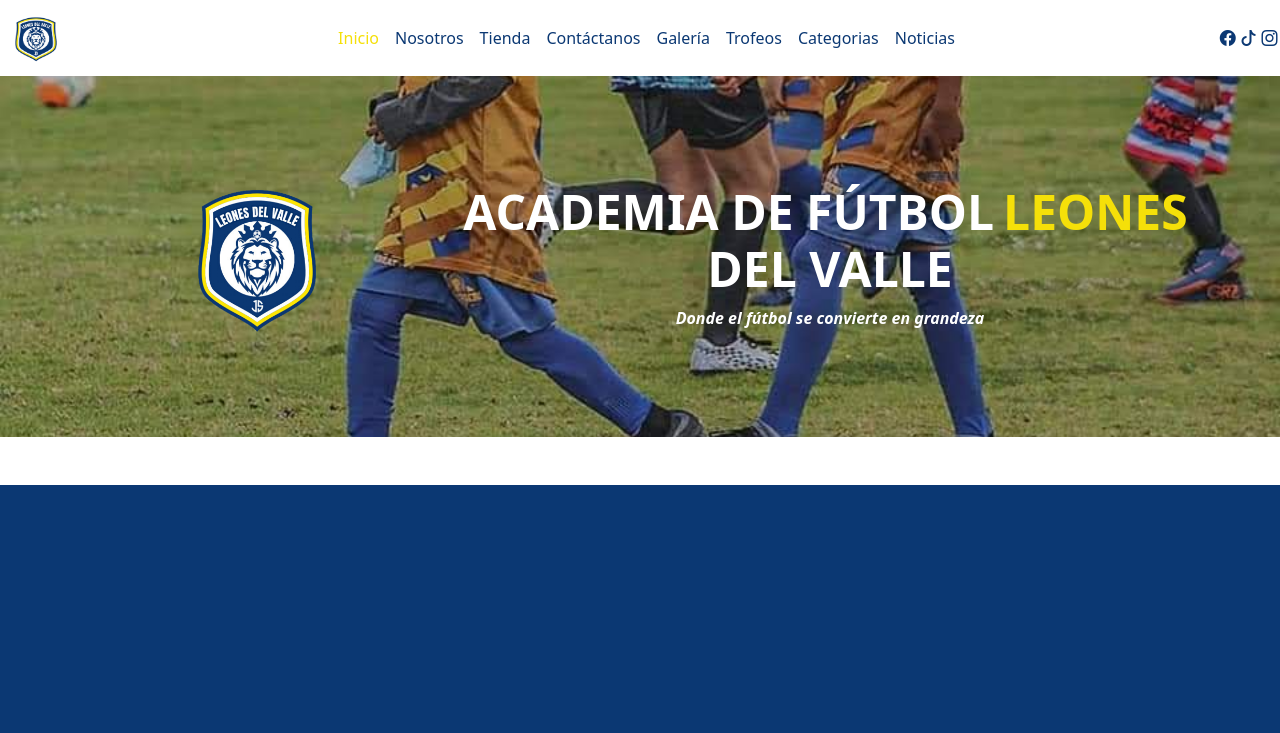
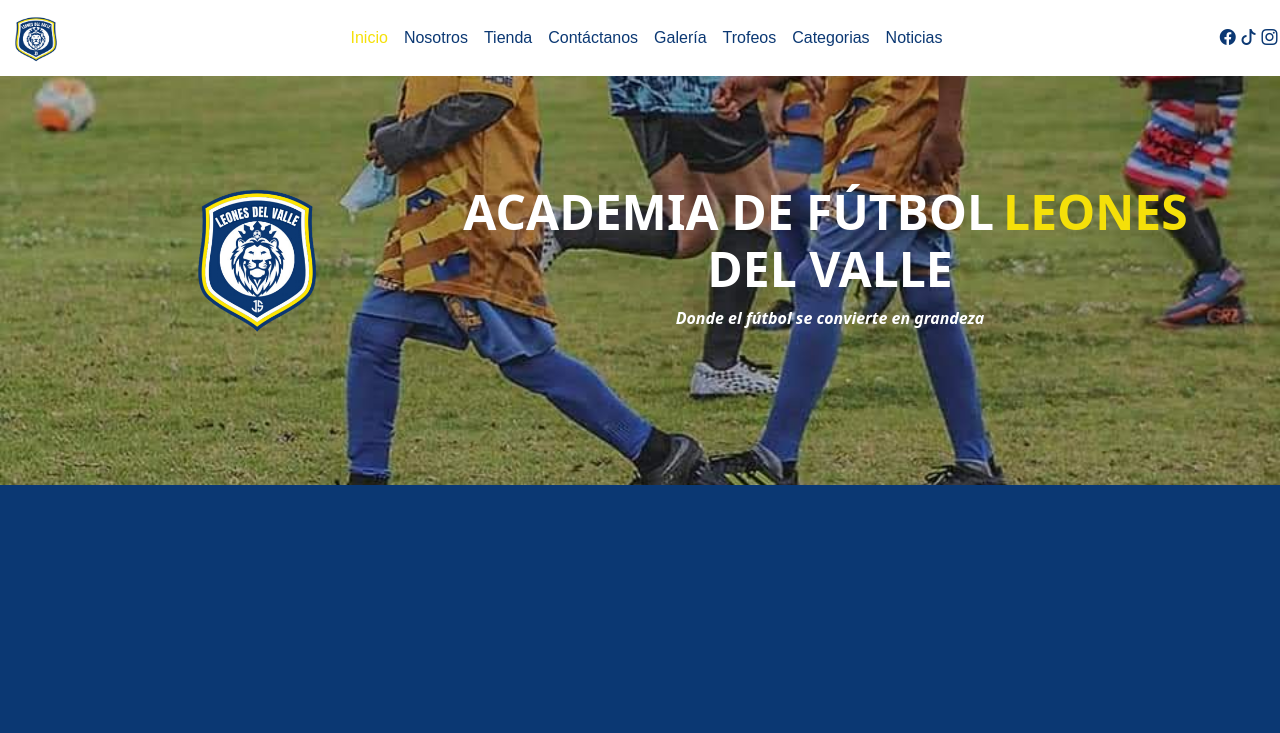
Before and after one commit to ljairgt15/ValleyLion, an Angular app: page / in a window 1280 px wide. Shown: the top 733 px of the page. Built offline with nearby package versions, Linux system fonts and the light colour scheme.

Commit message:
fix: clean code

```diff
--- a/src/app/components/index/index.component.html
+++ b/src/app/components/index/index.component.html
@@ -1,4 +1,4 @@
-<div class="hero-section">
+<section class="hero-section">
   <div class="container">
     <div class="row align-items-center">
       <div class="col-lg-4 text-center text-lg-left">
@@ -13,11 +13,12 @@
       </div>
     </div>
   </div>
-</div>
-<br>
-<br>
-<div class="wave-container">
-  <svg class="waves" xmlns="http://www.w3.org/2000/svg" xmlns:xlink="http://www.w3.org/1999/xlink" viewBox="0 24 150 28" preserveAspectRatio="none" shape-rendering="auto">
+  <br>
+  <br>
+</section>
+<section class="wave-container">
+  <svg class="waves" xmlns="http://www.w3.org/2000/svg" xmlns:xlink="http://www.w3.org/1999/xlink" viewBox="0 24 150 28"
+    preserveAspectRatio="none" shape-rendering="auto">
     <defs>
       <path id="gentle-wave" d="M-160 44c30 0 58-18 88-18s 58 18 88 18 58-18 88-18 58 18 88 18 v44h-352z" />
     </defs>
@@ -31,4 +32,4 @@
   <div class="content">
     <app-news [numNews]="3"></app-news>
   </div>
-</div>
+</section>
--- a/src/app/components/nav/nav.component.css
+++ b/src/app/components/nav/nav.component.css
@@ -32,3 +32,7 @@
   #social-network-box>a {
     margin-left: 10%;
   }
+  nav{
+    font-size: 16;
+    font-family: Arial, sans-serif;
+  }
```
